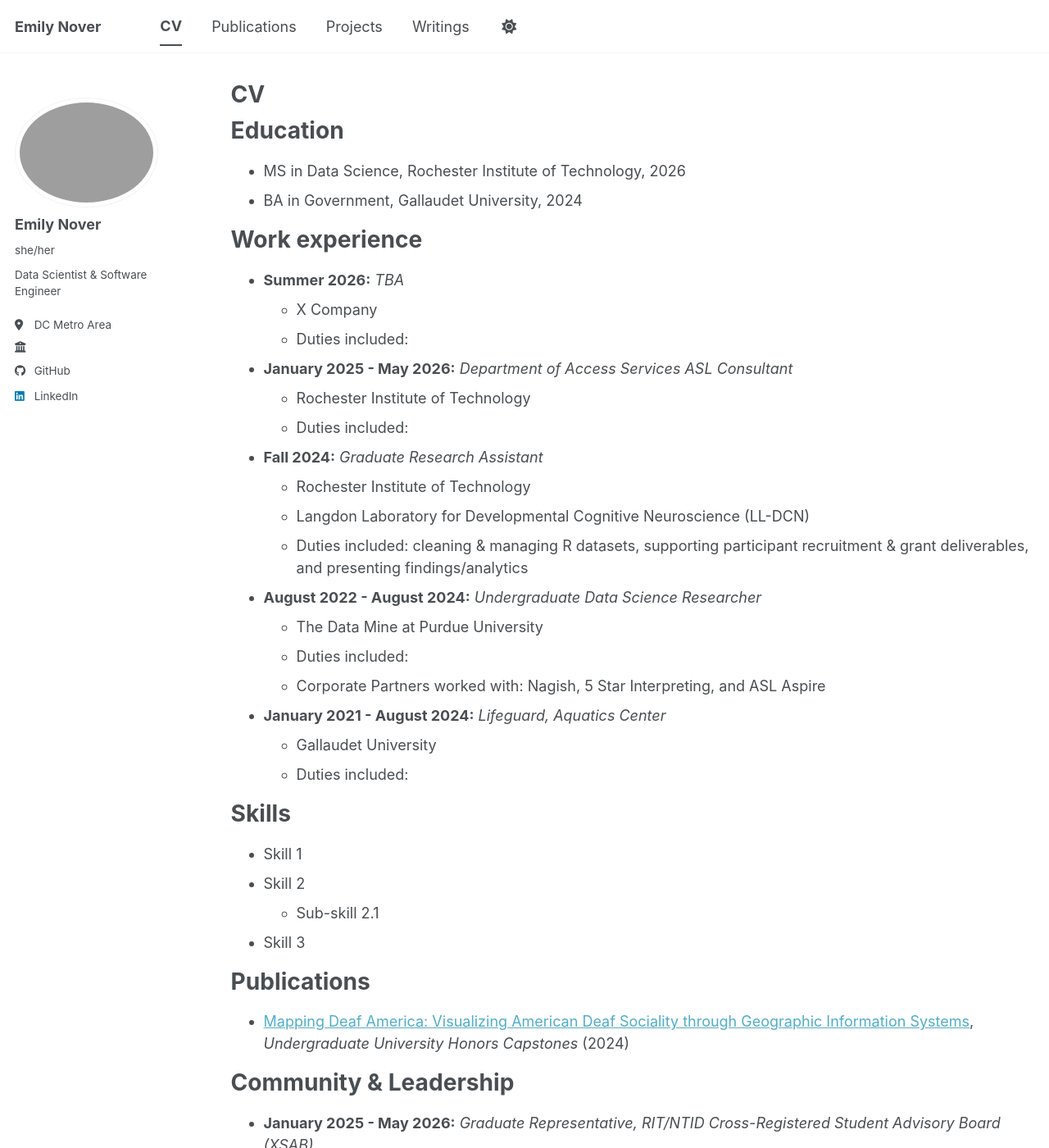
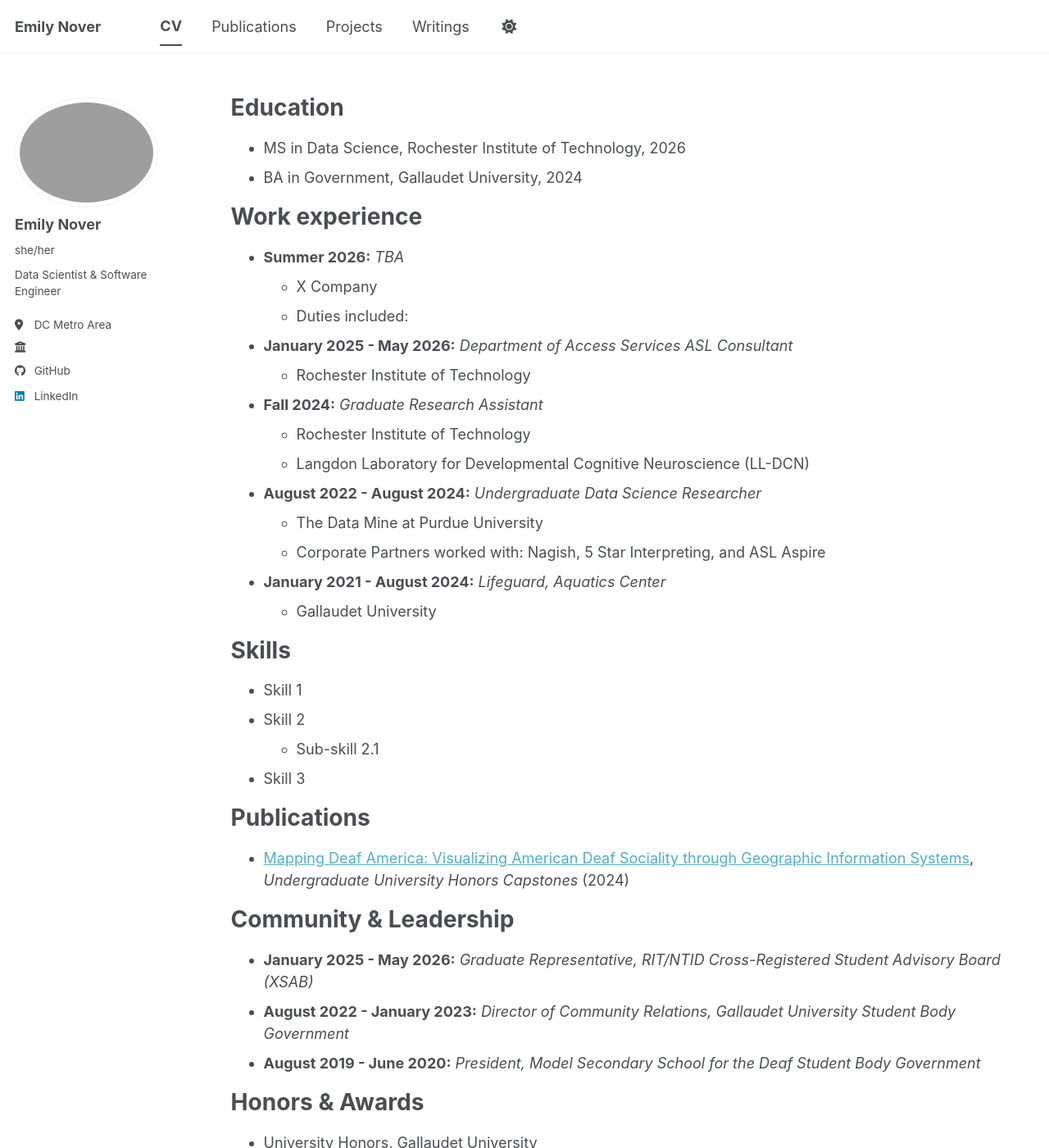
Before and after one commit to drblitx/drblitx.github.io, a Jekyll site: the page built from _pages/cv.md, in a window 1280 px wide and 1400 px high. Shown: the whole window at 82% size. Built offline with Jekyll 4.4.1, drawn with Linux system fonts in a browser that asks for light colours; a script bundle is joined from its source files by our own code; library files that are not in the unit come from our copies.

```diff
--- a/_pages/cv.md
+++ b/_pages/cv.md
@@ -1,6 +1,6 @@
 ---
 layout: archive
-title: "CV"
+title: ""
 permalink: /cv/
 author_profile: true
 redirect_from:
@@ -22,21 +22,17 @@ Work experience
 
 * **January 2025 - May 2026:** _Department of Access Services ASL Consultant_
   * Rochester Institute of Technology
-  * Duties included:
 
 * **Fall 2024:** _Graduate Research Assistant_
   * Rochester Institute of Technology
   * Langdon Laboratory for Developmental Cognitive Neuroscience (LL-DCN)
-  * Duties included: cleaning & managing R datasets, supporting participant recruitment & grant deliverables, and presenting findings/analytics
 
 * **August 2022 - August 2024:** _Undergraduate Data Science Researcher_
   * The Data Mine at Purdue University
-  * Duties included:
   * Corporate Partners worked with: Nagish, 5 Star Interpreting, and ASL Aspire
 
 * **January 2021 - August 2024:** _Lifeguard, Aquatics Center_
   * Gallaudet University
-  * Duties included:
 
 Skills
 ======
```
